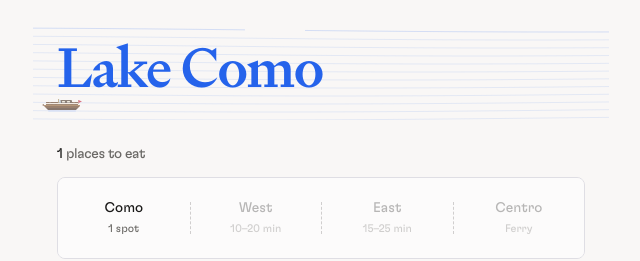
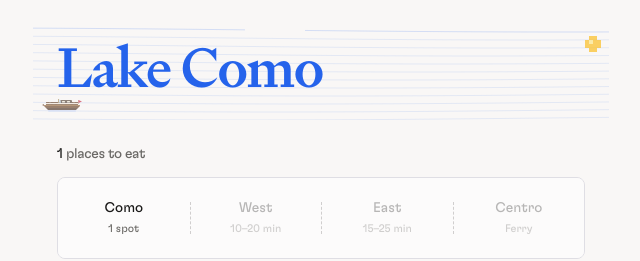
Before and after one commit to douvy/lario, an Astro site: page / in a window 1280 px wide. Shown: the top 261 px of the page, 319-959 px from the left. Built offline with nearby package versions, Linux system fonts and the light colour scheme; Astro itself is replaced by a stand-in of ours.

Commit message:
feat: add sun sprite

```diff
--- a/src/App.tsx
+++ b/src/App.tsx
@@ -1,6 +1,7 @@
 import { useMemo, useState, useRef } from 'react';
 import AmbientCanvas from './components/AmbientCanvas';
 import BoatSprite from './components/BoatSprite';
+import SunSprite from './components/SunSprite';
 import InfoBanners from './components/InfoBanners';
 import RegionNav from './components/RegionNav';
 import StickyHeader from './components/StickyHeader';
@@ -49,6 +50,7 @@ export default function App() {
       <header className="relative px-6 pb-6 pt-10 overflow-hidden">
         <AmbientCanvas />
         <BoatSprite />
+        <SunSprite />
 
         {/* Content */}
         <div className="relative">
--- /dev/null
+++ b/src/components/SunSprite.tsx
@@ -0,0 +1,47 @@
+import { useEffect, useState } from 'react';
+
+export default function SunSprite() {
+  const [visible, setVisible] = useState(false);
+
+  useEffect(() => {
+    const timer = setTimeout(() => setVisible(true), 3500);
+    return () => clearTimeout(timer);
+  }, []);
+
+  return (
+    <div
+      className="pointer-events-none absolute top-6 right-0 overflow-hidden transition-all duration-[1500ms] ease-out"
+      style={{
+        opacity: visible ? 0.7 : 0,
+        transform: visible ? 'translateX(0)' : 'translateX(16px)',
+        width: 28,
+        height: 28,
+      }}
+    >
+      {/* Pixel sun peeking from right edge */}
+      <svg
+        width="40"
+        height="40"
+        viewBox="0 0 20 20"
+        fill="none"
+        xmlns="http://www.w3.org/2000/svg"
+        shapeRendering="crispEdges"
+        style={{ marginLeft: -12 }}
+      >
+        {/* Core pixels */}
+        <rect x="10" y="6" width="2" height="2" fill="#FBBF24" />
+        <rect x="12" y="6" width="2" height="2" fill="#FBBF24" />
+        <rect x="8" y="8" width="2" height="2" fill="#FBBF24" />
+        <rect x="10" y="8" width="2" height="2" fill="#FDE68A" />
+        <rect x="12" y="8" width="2" height="2" fill="#FBBF24" />
+        <rect x="14" y="8" width="2" height="2" fill="#FBBF24" />
+        <rect x="8" y="10" width="2" height="2" fill="#FBBF24" />
+        <rect x="10" y="10" width="2" height="2" fill="#FBBF24" />
+        <rect x="12" y="10" width="2" height="2" fill="#FBBF24" />
+        <rect x="14" y="10" width="2" height="2" fill="#FBBF24" />
+        <rect x="10" y="12" width="2" height="2" fill="#FBBF24" />
+        <rect x="12" y="12" width="2" height="2" fill="#FBBF24" />
+      </svg>
+    </div>
+  );
+}
```
